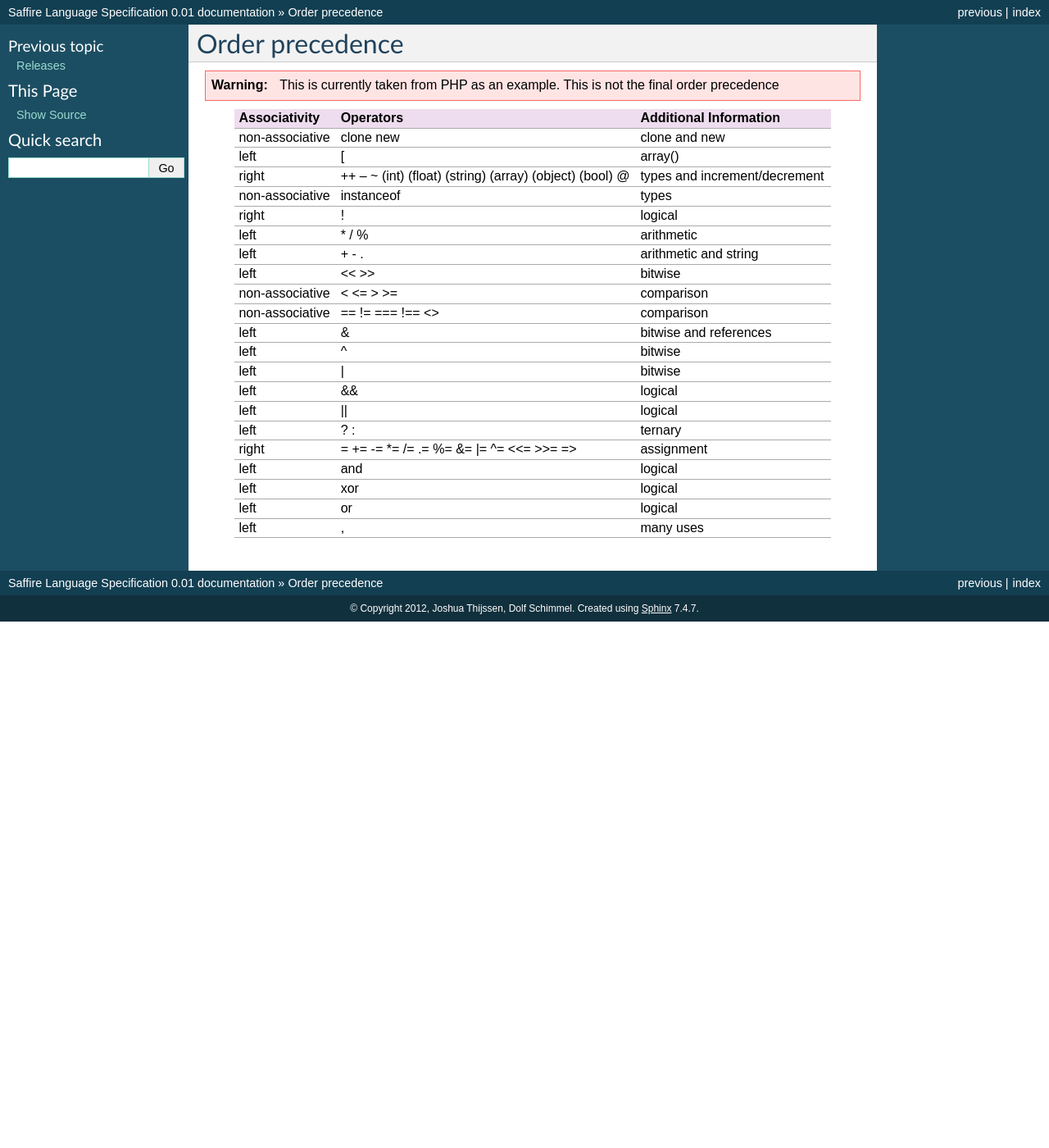
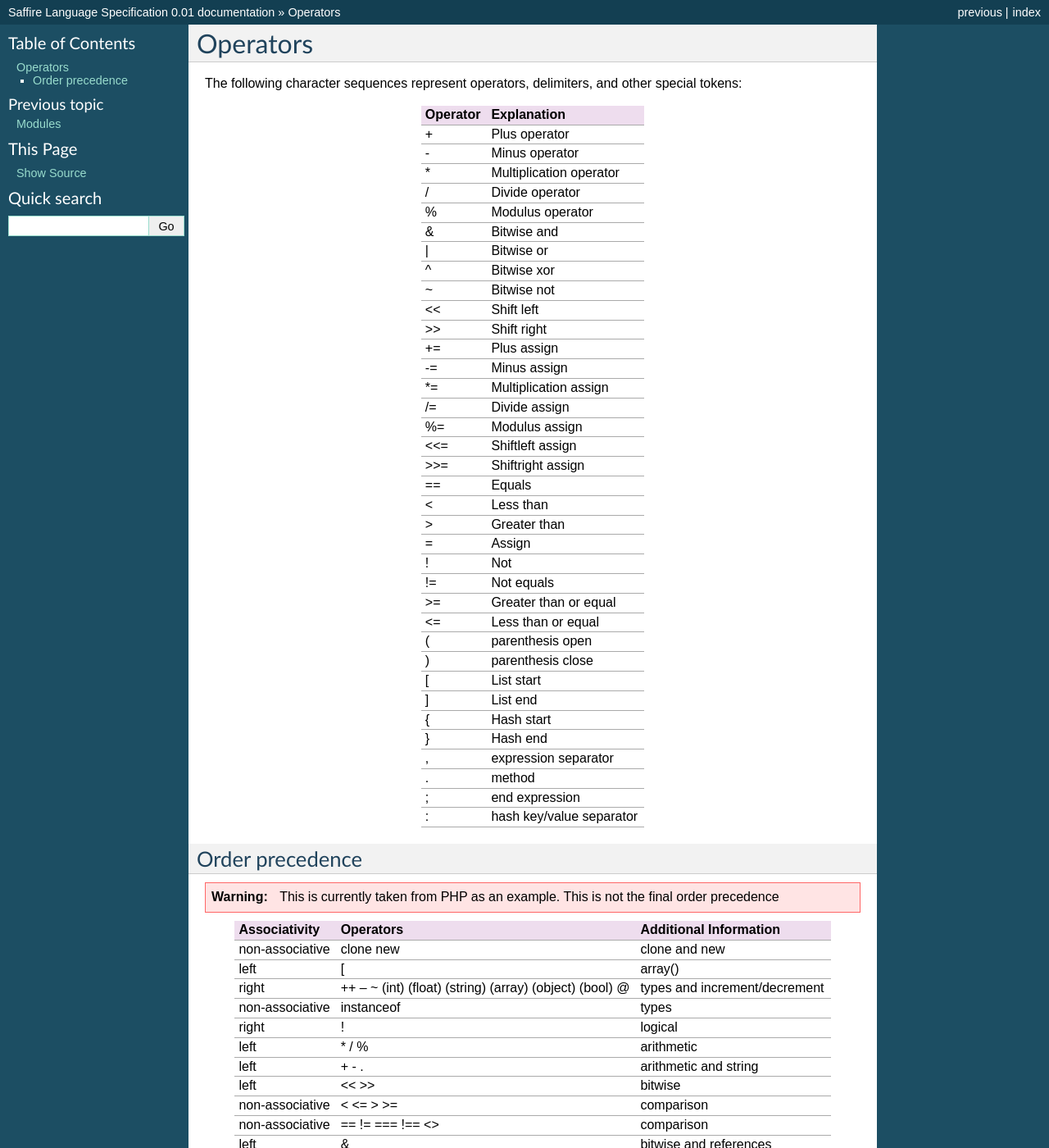
Before and after one commit to saffire/language-specification, a Sphinx documentation site: the page built from source/operators.rst, in a window 1280 px wide and 1400 px high. Shown: the whole window at 82% size. Built offline with Sphinx 7.4.7, drawn with Linux system fonts in a browser that asks for light colours.

Commit message:
Added more stuff to the spec

```diff
--- a/source/index.rst
+++ b/source/index.rst
@@ -14,7 +14,11 @@ Contents:
 
    intro
    releases
-   operator-precedence
+   scalar-types
+   data-structures
+   keywords
+   modules
+   operators
 
 Indices and tables
 ==================
--- /dev/null
+++ b/source/modules.rst
@@ -0,0 +1,6 @@
+#######
+Modules
+#######
+
+Modules are Saffire files that contain one or multiple classes. To use these modules, they have to be explicitly added
+as use-statements at the top of your files.
--- a/source/operator-precedence.rst
+++ b/source/operators.rst
@@ -1,3 +1,53 @@
+#########
+Operators
+#########
+
+The following character sequences represent operators, delimiters, and other special tokens:
+
+
+========     ========================
+Operator     Explanation
+========     ========================
+\+           Plus operator
+\-           Minus operator
+\*           Multiplication operator
+/            Divide operator
+%            Modulus operator
+&            Bitwise and
+\|           Bitwise or
+\^           Bitwise xor
+~            Bitwise not
+<<           Shift left
+>>           Shift right
+\+=          Plus assign
+\-=          Minus assign
+\*=          Multiplication assign
+/=           Divide assign
+%=           Modulus assign
+<<=          Shiftleft assign
+>>=          Shiftright assign
+==           Equals
+<            Less than
+>            Greater than
+=            Assign
+!            Not
+!=           Not equals
+>=           Greater than or equal
+<=           Less than or equal
+(            parenthesis open
+)            parenthesis close
+[            List start
+]            List end
+{            Hash start
+}            Hash end
+,            expression separator
+.            method
+;            end expression
+:            hash key/value separator
+========     ========================
+
+
+
 Order precedence
 ================
 
```
Also changed, not shown: source/data-structures.rst (added, +50 -0 lines), source/keywords.rst (added, +27 -0 lines), source/scalar-types.rst (added, +30 -0 lines).
